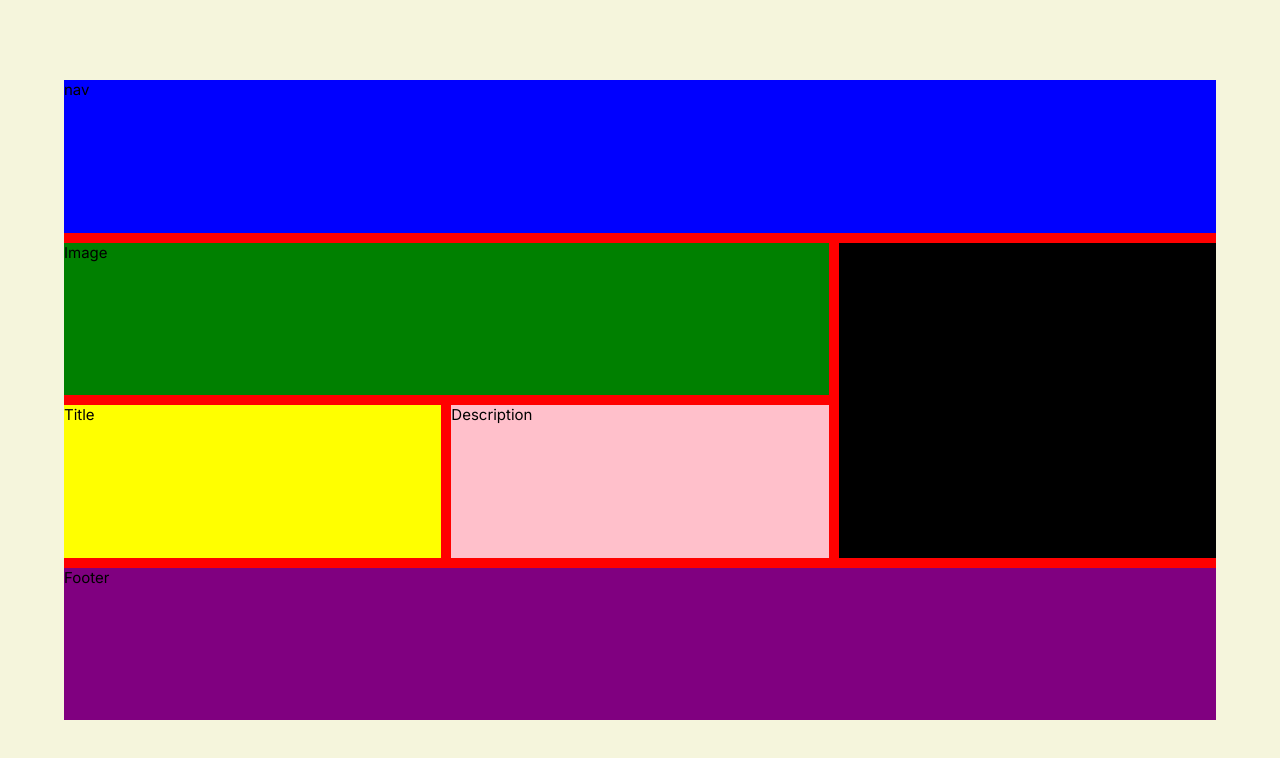
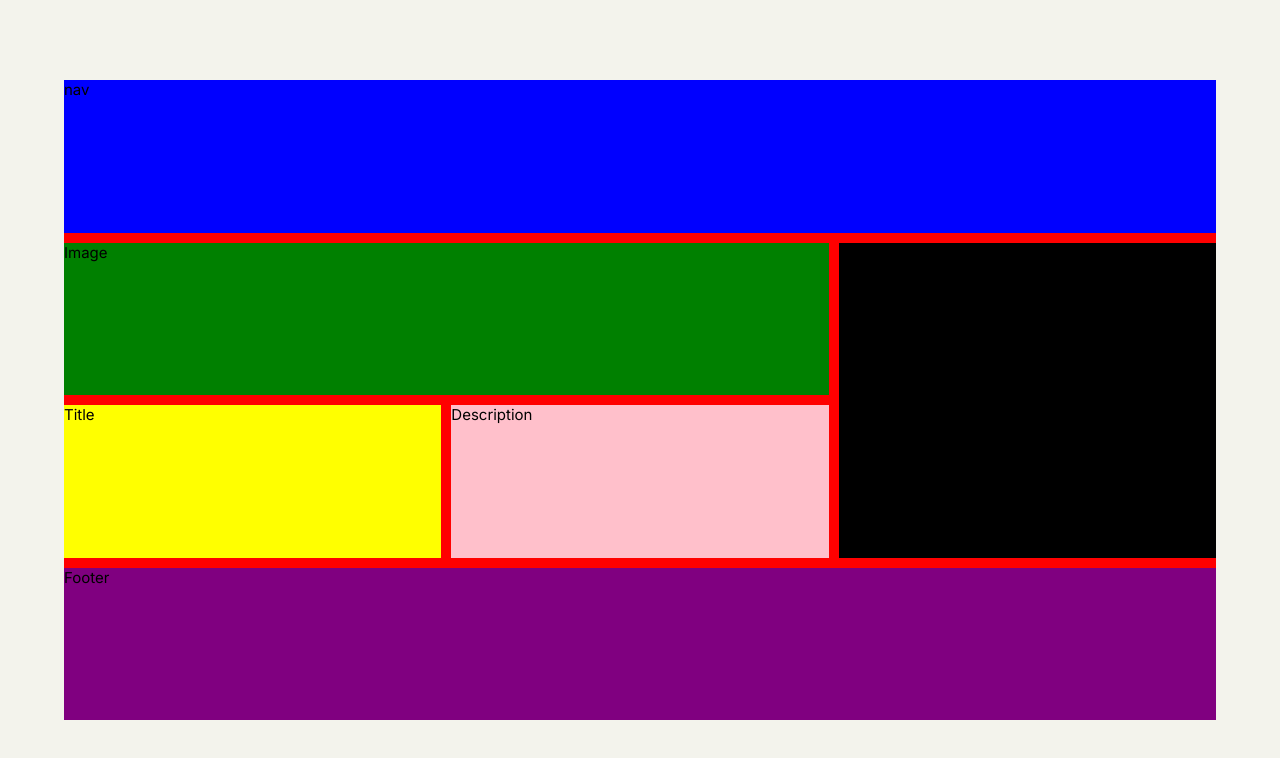
Before and after one commit to Bezyl-Mophat-Otieno/news-homepage-main, a plain HTML site: page design/solution/index.html in a window 1280 px wide. Drawn offline with Linux system fonts and the light colour scheme.

Commit message:
changed the background color

```diff
--- a/design/solution/styles.css
+++ b/design/solution/styles.css
@@ -4,7 +4,7 @@
 }
 
 body{
-    background-color:beige;
+    background-color:rgb(243, 243, 236);
     height: 100vh;
     display: flex;
     justify-content: center;
```
